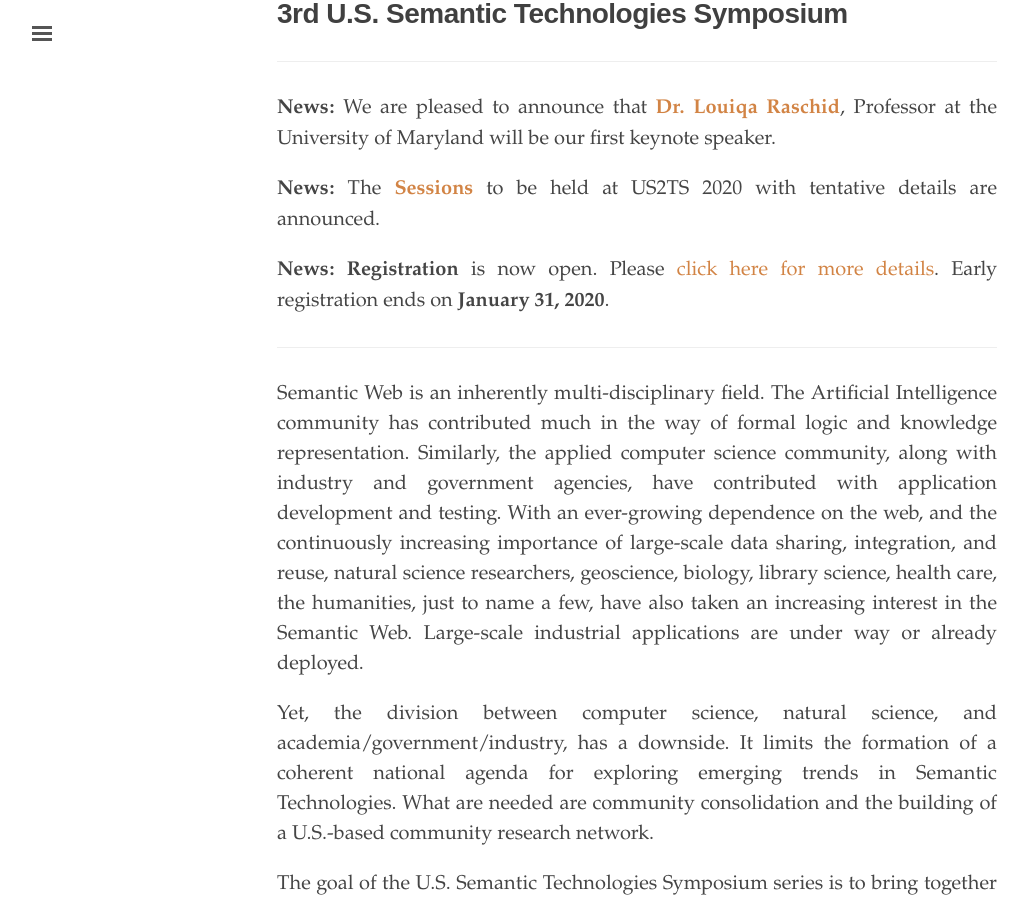
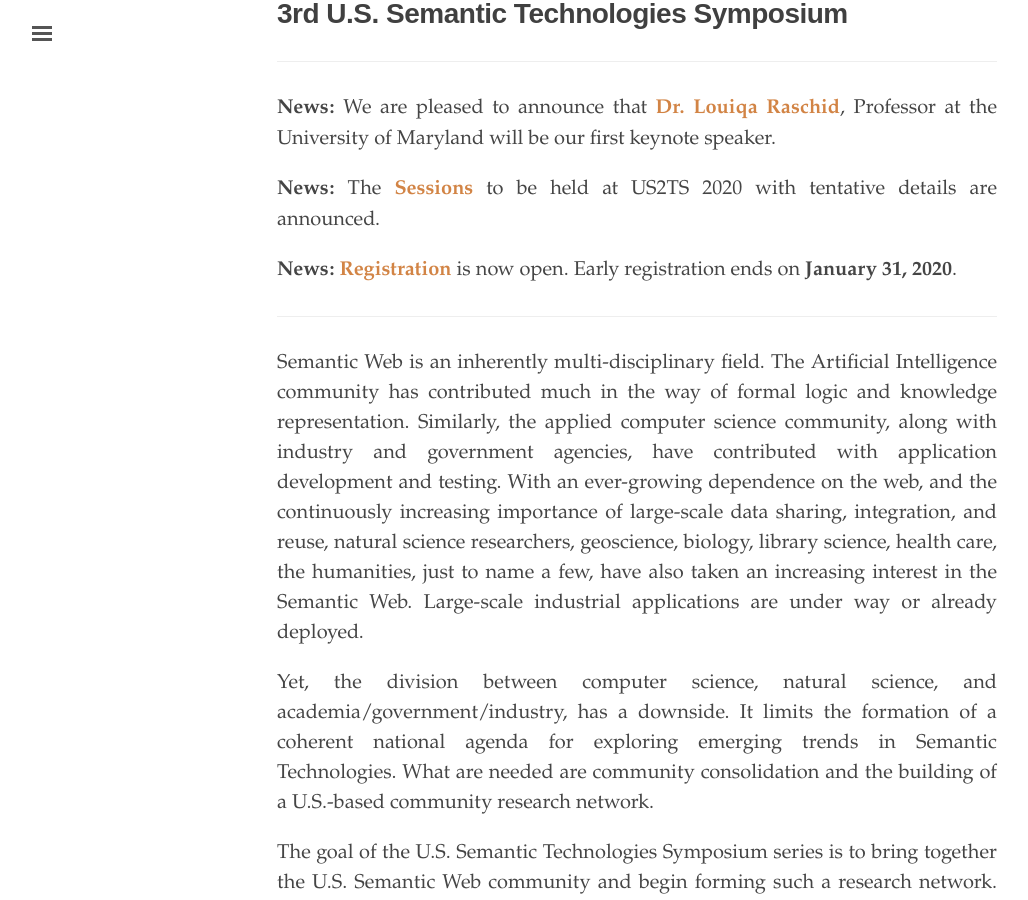
Before and after one commit to us2ts/us2ts.github.io, a Jekyll site: the page built from index.md, in a window 1280 px wide and 900 px high, scrolled down 314 px. Shown: the whole window, without its empty margins (3-1031 px from the left). Built offline with Jekyll 4.4.1, drawn with Linux system fonts in a browser that asks for light colours; comment, search, counter and statistics services are not loaded.

Commit message:
adding news blob

```diff
--- a/index.md
+++ b/index.md
@@ -15,7 +15,7 @@
 
 **News:** The [**Sessions**](https://us2ts.org/program#sessions) to be held at US2TS 2020 with tentative details are announced.
 
-**News:** **Registration** is now open. Please [click here for more details](https://us2ts.org/registration). Early registration ends on **January 31, 2020**.
+**News:** [**Registration**](https://us2ts.org/registration) is now open. Early registration ends on **January 31, 2020**.
 
 ----------------------------------------------------------------
 
```
